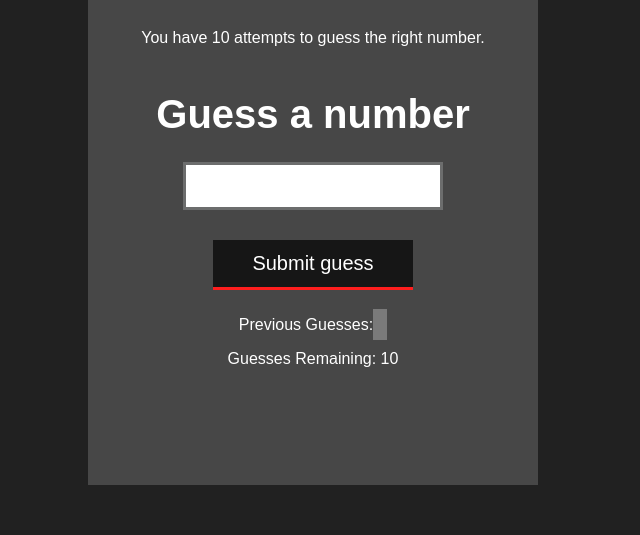
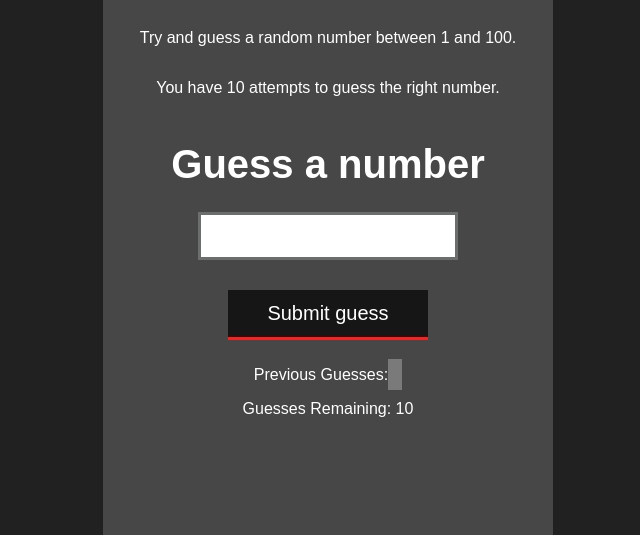
Before and after one commit to abhi-navz/JavaScript-Hitesh-Sir-, a plain HTML site: page Project/Guess the number/index.html in a window 1280 px wide. Shown: the part 290-825 px from the top of the page, without its empty margins (312-952 px from the left). Before the commit the page ends 800 px from the top, so only its background shows below. Drawn offline with Linux system fonts and the light colour scheme.

Commit message:
fixed some issues

```diff
--- a/Project/Guess the number/styles.css
+++ b/Project/Guess the number/styles.css
@@ -9,7 +9,7 @@
   height: 100vh;
   display: flex;
   align-items: center;
-  justify-content: ce;
+  justify-content: center;
   margin: 0 auto;
   background-color: #212121;
 }
@@ -75,6 +75,7 @@
   display: flex;
   flex-direction: column;
   align-items: center;
+  margin-top: 100px;
 }
 .resultParas {
   margin-top: 10px;
```
